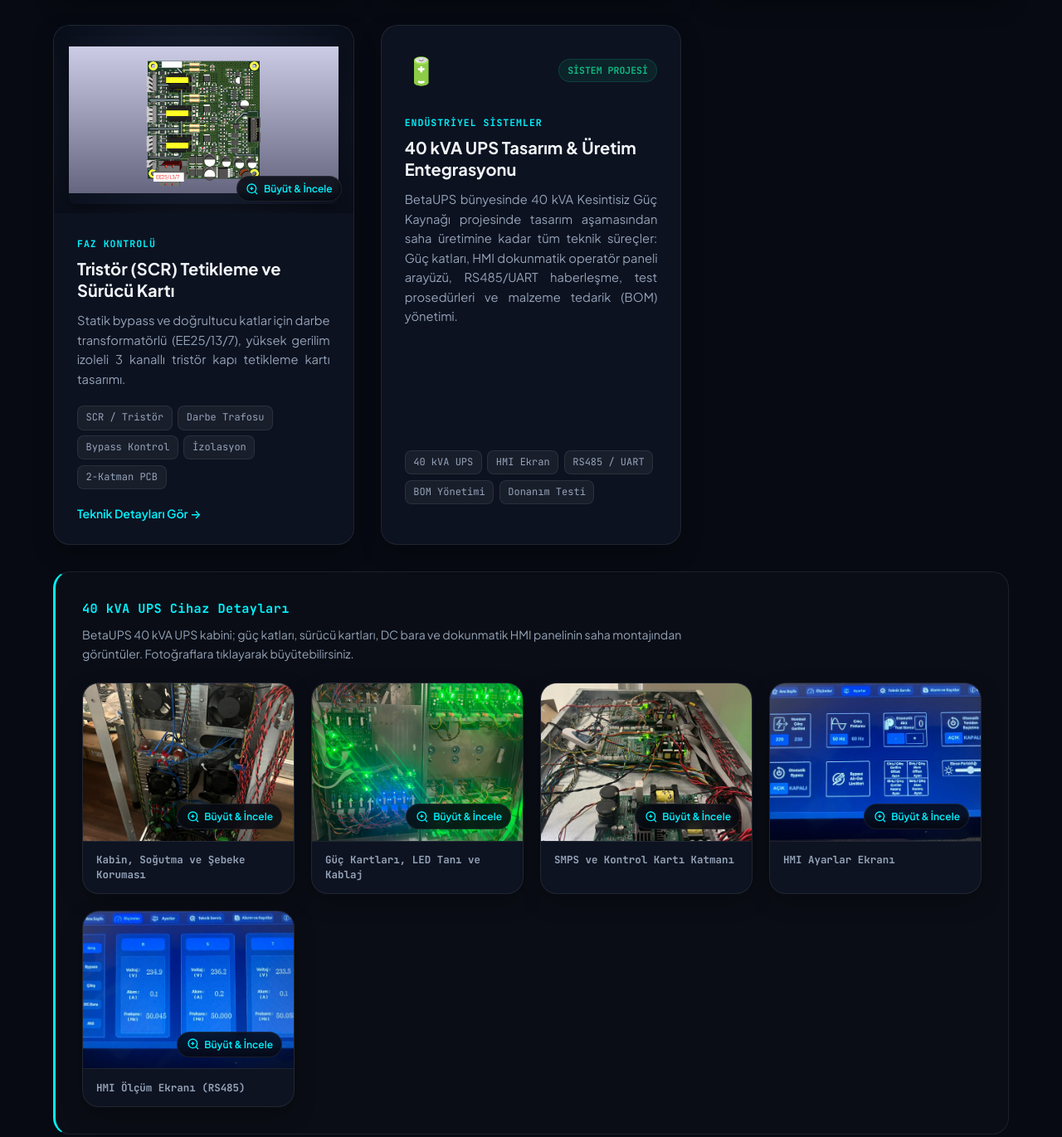
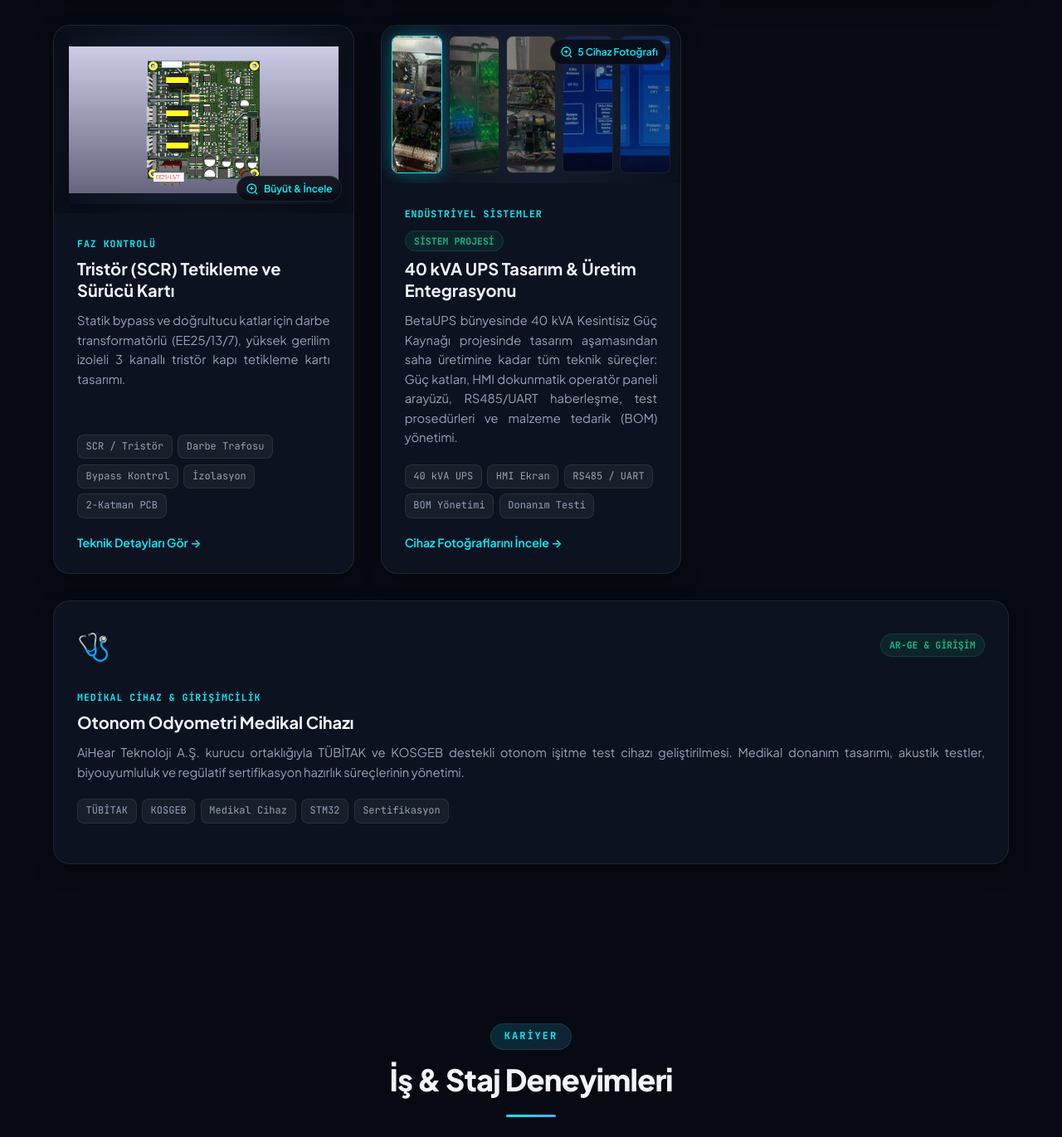
Before and after one commit to nihatcengiz/cv, a plain HTML site: page index.html in a window 1280 px wide. Shown: the part 2560-3931 px from the top of the page at 83% size. Drawn offline with Linux system fonts and the light colour scheme; animation ran at ten frames a second.

Commit message:
Move UPS photos into the project card as a thumbnail strip
Replace the standalone device gallery block with a photo strip inside
the 40 kVA UPS card, matching the other project cards.

```diff
--- a/index.html
+++ b/index.html
@@ -395,13 +395,40 @@
           </div>
 
           <!-- Card 4: 40 kVA UPS System -->
-          <div class="project-card glass-panel project-card-text">
-            <div class="project-card-icon-header">
-              <div class="system-icon">🔋</div>
-              <span class="system-badge" data-en="SYSTEM PROJECT">SİSTEM PROJESİ</span>
+          <div class="project-card glass-panel">
+            <div class="project-img-box project-img-showcase">
+              <div class="ups-gallery" id="ups-gallery">
+                <button type="button" class="ups-shot is-active" data-key="ups_img_cabinet" data-src="cihaz/WhatsApp Image 2026-11-05 at 20.27.55.jpeg" data-title="ups_img_cabinet_title" data-desc="ups_img_cabinet_desc">
+                  <img src="cihaz/WhatsApp Image 2026-11-05 at 20.27.55.jpeg" alt="40 kVA UPS Kabin ve Güç Katları" loading="lazy">
+                </button>
+                <button type="button" class="ups-shot" data-key="ups_img_power" data-src="cihaz/WhatsApp Image 2026-11-05 at 20.27.52.jpeg" data-title="ups_img_power_title" data-desc="ups_img_power_desc">
+                  <img src="cihaz/WhatsApp Image 2026-11-05 at 20.27.52.jpeg" alt="40 kVA UPS Güç Kartları ve Kablaj" loading="lazy">
+                </button>
+                <button type="button" class="ups-shot" data-key="ups_img_smps" data-src="cihaz/WhatsApp Image 2026-11-05 at 20.27.52 (1).jpeg" data-title="ups_img_smps_title" data-desc="ups_img_smps_desc">
+                  <img src="cihaz/WhatsApp Image 2026-11-05 at 20.27.52 (1).jpeg" alt="UPS Yardımcı Besleme ve Kontrol Kartları" loading="lazy">
+                </button>
+                <button type="button" class="ups-shot" data-key="ups_img_hmi_settings" data-src="cihaz/WhatsApp Image 2026-11-05 at 20.27.53 (1).jpeg" data-title="ups_img_hmi_settings_title" data-desc="ups_img_hmi_settings_desc">
+                  <img src="cihaz/WhatsApp Image 2026-11-05 at 20.27.53 (1).jpeg" alt="HMI Ayarlar Ekranı" loading="lazy">
+                </button>
+                <button type="button" class="ups-shot" data-key="ups_img_hmi_measure" data-src="cihaz/WhatsApp Image 2026-11-05 at 20.27.53 (2).jpeg" data-title="ups_img_hmi_measure_title" data-desc="ups_img_hmi_measure_desc">
+                  <img src="cihaz/WhatsApp Image 2026-11-05 at 20.27.53 (2).jpeg" alt="HMI Ölçüm Ekranı" loading="lazy">
+                </button>
+              </div>
+              <div class="zoom-badge">
+                <svg viewBox="0 0 24 24" width="16" height="16" stroke="currentColor" stroke-width="2" fill="none">
+                  <circle cx="11" cy="11" r="8"></circle>
+                  <line x1="21" y1="21" x2="16.65" y2="16.65"></line>
+                  <line x1="11" y1="8" x2="11" y2="14"></line>
+                  <line x1="8" y1="11" x2="14" y2="11"></line>
+                </svg>
+                <span data-i18n="ups_gallery_count">5 Fotoğraf</span>
+              </div>
             </div>
             <div class="project-info">
               <div class="project-category" data-en="INDUSTRIAL SYSTEMS">ENDÜSTRİYEL SİSTEMLER</div>
+              <div class="ups-badge-row">
+                <span class="system-badge" data-en="SYSTEM PROJECT">SİSTEM PROJESİ</span>
+              </div>
               <h3 class="project-title" data-i18n="sys_ups_title">40 kVA UPS Tasarım & Üretim Entegrasyonu</h3>
               <p class="project-desc" data-i18n="sys_ups_desc">
                 BetaUPS bünyesinde 40 kVA Kesintisiz Güç Kaynağı projesinde tasarım aşamasından saha üretimine kadar tüm teknik süreçler: Güç katları, HMI dokunmatik operatör paneli arayüzü, RS485/UART haberleşme, test prosedürleri ve malzeme tedarik (BOM) yönetimi.
@@ -413,97 +440,9 @@
                 <span class="tag" data-en="BOM Management">BOM Yönetimi</span>
                 <span class="tag" data-en="Hardware Testing">Donanım Testi</span>
               </div>
-            </div>
-          </div>
-        </div>
-
-        <!-- Assembly & On-Device Photos of the 40 kVA UPS -->
-        <div class="device-gallery">
-          <div class="device-gallery-header">
-            <h3 class="device-gallery-title" data-i18n="ups_gallery_title">40 kVA UPS Cihaz Detayları</h3>
-            <p class="device-gallery-sub" data-i18n="ups_gallery_sub">
-              BetaUPS 40 kVA UPS kabini; güç katları, sürücü kartları, DC bara ve dokunmatik HMI panelinin saha montajından görüntüler. Fotoğraflara tıklayarak büyütebilirsiniz.
-            </p>
-          </div>
-          <div class="device-gallery-grid">
-            <div class="project-card glass-panel device-shot" onclick="openLightbox('cihaz/WhatsApp Image 2026-11-05 at 20.27.55.jpeg', 'ups_img_cabinet_title', 'ups_img_cabinet_desc')">
-              <div class="project-img-box">
-                <img src="cihaz/WhatsApp Image 2026-11-05 at 20.27.55.jpeg" alt="40 kVA UPS Kabin ve Güç Katları" class="project-img" loading="lazy">
-                <div class="zoom-badge">
-                  <svg viewBox="0 0 24 24" width="16" height="16" stroke="currentColor" stroke-width="2" fill="none">
-                    <circle cx="11" cy="11" r="8"></circle>
-                    <line x1="21" y1="21" x2="16.65" y2="16.65"></line>
-                    <line x1="11" y1="8" x2="11" y2="14"></line>
-                    <line x1="8" y1="11" x2="14" y2="11"></line>
-                  </svg>
-                  <span data-i18n="zoom_hint">Büyüt & İncele</span>
-                </div>
-              </div>
-              <div class="device-caption" data-i18n="ups_img_cabinet_title">Kabin, Soğutma ve Şebeke Koruması</div>
-            </div>
-
-            <div class="project-card glass-panel device-shot" onclick="openLightbox('cihaz/WhatsApp Image 2026-11-05 at 20.27.52.jpeg', 'ups_img_power_title', 'ups_img_power_desc')">
-              <div class="project-img-box">
-                <img src="cihaz/WhatsApp Image 2026-11-05 at 20.27.52.jpeg" alt="40 kVA UPS Güç Kartları ve Kablaj" class="project-img" loading="lazy">
-                <div class="zoom-badge">
-                  <svg viewBox="0 0 24 24" width="16" height="16" stroke="currentColor" stroke-width="2" fill="none">
-                    <circle cx="11" cy="11" r="8"></circle>
-                    <line x1="21" y1="21" x2="16.65" y2="16.65"></line>
-                    <line x1="11" y1="8" x2="11" y2="14"></line>
-                    <line x1="8" y1="11" x2="14" y2="11"></line>
-                  </svg>
-                  <span data-i18n="zoom_hint">Büyüt & İncele</span>
-                </div>
-              </div>
-              <div class="device-caption" data-i18n="ups_img_power_title">Güç Kartları, LED Tanı ve Kablaj</div>
-            </div>
-
-            <div class="project-card glass-panel device-shot" onclick="openLightbox('cihaz/WhatsApp Image 2026-11-05 at 20.27.52 (1).jpeg', 'ups_img_smps_title', 'ups_img_smps_desc')">
-              <div class="project-img-box">
-                <img src="cihaz/WhatsApp Image 2026-11-05 at 20.27.52 (1).jpeg" alt="UPS Yardımcı Besleme ve Kontrol Kartları" class="project-img" loading="lazy">
-                <div class="zoom-badge">
-                  <svg viewBox="0 0 24 24" width="16" height="16" stroke="currentColor" stroke-width="2" fill="none">
-                    <circle cx="11" cy="11" r="8"></circle>
-                    <line x1="21" y1="21" x2="16.65" y2="16.65"></line>
-                    <line x1="11" y1="8" x2="11" y2="14"></line>
-                    <line x1="8" y1="11" x2="14" y2="11"></line>
-                  </svg>
-                  <span data-i18n="zoom_hint">Büyüt & İncele</span>
-                </div>
-              </div>
-              <div class="device-caption" data-i18n="ups_img_smps_title">SMPS ve Kontrol Kartı Katmanı</div>
-            </div>
-
-            <div class="project-card glass-panel device-shot" onclick="openLightbox('cihaz/WhatsApp Image 2026-11-05 at 20.27.53 (1).jpeg', 'ups_img_hmi_settings_title', 'ups_img_hmi_settings_desc')">
-              <div class="project-img-box">
-                <img src="cihaz/WhatsApp Image 2026-11-05 at 20.27.53 (1).jpeg" alt="HMI Ayarlar Ekranı" class="project-img" loading="lazy">
-                <div class="zoom-badge">
-                  <svg viewBox="0 0 24 24" width="16" height="16" stroke="currentColor" stroke-width="2" fill="none">
-                    <circle cx="11" cy="11" r="8"></circle>
-                    <line x1="21" y1="21" x2="16.65" y2="16.65"></line>
-                    <line x1="11" y1="8" x2="11" y2="14"></line>
-                    <line x1="8" y1="11" x2="14" y2="11"></line>
-                  </svg>
-                  <span data-i18n="zoom_hint">Büyüt & İncele</span>
-                </div>
-              </div>
-              <div class="device-caption" data-i18n="ups_img_hmi_settings_title">HMI Ayarlar Ekranı</div>
-            </div>
-
-            <div class="project-card glass-panel device-shot" onclick="openLightbox('cihaz/WhatsApp Image 2026-11-05 at 20.27.53 (2).jpeg', 'ups_img_hmi_measure_title', 'ups_img_hmi_measure_desc')">
-              <div class="project-img-box">
-                <img src="cihaz/WhatsApp Image 2026-11-05 at 20.27.53 (2).jpeg" alt="HMI Ölçüm Ekranı" class="project-img" loading="lazy">
-                <div class="zoom-badge">
-                  <svg viewBox="0 0 24 24" width="16" height="16" stroke="currentColor" stroke-width="2" fill="none">
-                    <circle cx="11" cy="11" r="8"></circle>
-                    <line x1="21" y1="21" x2="16.65" y2="16.65"></line>
-                    <line x1="11" y1="8" x2="11" y2="14"></line>
-                    <line x1="8" y1="11" x2="14" y2="11"></line>
-                  </svg>
-                  <span data-i18n="zoom_hint">Büyüt & İncele</span>
-                </div>
-              </div>
-              <div class="device-caption" data-i18n="ups_img_hmi_measure_title">HMI Ölçüm Ekranı (RS485)</div>
+              <button class="project-btn" type="button" id="ups-gallery-btn">
+                <span data-i18n="ups_gallery_cta">Cihaz Fotoğraflarını İncele</span> →
+              </button>
             </div>
           </div>
         </div>
--- a/script.js
+++ b/script.js
@@ -62,8 +62,8 @@ const i18nData = {
     lb_scr_desc: "Darbe trafolu 3 kanallı tristör tetikleme kartı (KiCad 3D render).",
     sys_ups_title: "40 kVA UPS Tasarım & Üretim Entegrasyonu",
     sys_ups_desc: "BetaUPS bünyesinde 40 kVA Kesintisiz Güç Kaynağı projesinde tasarım aşamasından saha üretimine kadar tüm teknik süreçler: Güç katları, HMI dokunmatik operatör paneli arayüzü, RS485/UART haberleşme, test prosedürleri ve malzeme tedarik (BOM) yönetimi.",
-    ups_gallery_title: "40 kVA UPS Cihaz Detayları",
-    ups_gallery_sub: "BetaUPS 40 kVA UPS kabini; güç katları, sürücü kartları, DC bara ve dokunmatik HMI panelinin saha montajından görüntüler. Fotoğraflara tıklayarak büyütebilirsiniz.",
+    ups_gallery_count: "5 Cihaz Fotoğrafı",
+    ups_gallery_cta: "Cihaz Fotoğraflarını İncele",
     ups_img_cabinet_title: "Kabin, Soğutma ve Şebeke Koruması",
     ups_img_cabinet_desc: "40 kVA UPS metal kabini; zorlamalı havalandırma fanları, bara bağlantıları, giriş/çıkış şalterleri ve şebeke koruma elemanları ile saha montajı.",
     ups_img_power_title: "Güç Kartları, LED Tanı ve Kablaj",
@@ -184,8 +184,8 @@ const i18nData = {
     lb_scr_desc: "3-channel thyristor firing board with pulse transformers (KiCad 3D render).",
     sys_ups_title: "40 kVA UPS Design & Production Integration",
     sys_ups_desc: "Full hardware and operational involvement at BetaUPS for 40 kVA UPS: Power stages, HMI touchscreen operator interface, RS485/UART protocol integration, validation testing, and procurement/BOM workflows.",
-    ups_gallery_title: "40 kVA UPS On-Device Details",
-    ups_gallery_sub: "Photos from the field assembly of the BetaUPS 40 kVA UPS cabinet: power stages, driver boards, DC bus and the touchscreen HMI panel. Click any photo to inspect it in full size.",
+    ups_gallery_count: "5 Device Photos",
+    ups_gallery_cta: "Inspect Device Photos",
     ups_img_cabinet_title: "Cabinet, Cooling & Mains Protection",
     ups_img_cabinet_desc: "40 kVA UPS metal cabinet in field assembly, with forced-air cooling fans, busbar connections, input/output breakers and mains protection devices.",
     ups_img_power_title: "Power Boards, LED Diagnostics & Wiring",
@@ -271,6 +271,7 @@ document.addEventListener('DOMContentLoaded', () => {
   initLanguage();
   initNavigation();
   initDropdown();
+  initUpsGallery();
   initYear();
 });
 
@@ -416,6 +417,39 @@ function initDropdown() {
 }
 
 // -----------------------------------------------------------------------------
+// UPS Device Photo Mini-Gallery (preview strip inside the project card)
+// -----------------------------------------------------------------------------
+function initUpsGallery() {
+  const gallery = document.getElementById('ups-gallery');
+  const ctaBtn = document.getElementById('ups-gallery-btn');
+  if (!gallery) return;
+
+  const shots = Array.from(gallery.querySelectorAll('.ups-shot'));
+  if (!shots.length) return;
+
+  const openShot = (shot) => {
+    shots.forEach((s) => s.classList.toggle('is-active', s === shot));
+    openLightbox(
+      shot.dataset.src,
+      shot.dataset.title,
+      shot.dataset.desc
+    );
+  };
+
+  shots.forEach((shot) => {
+    shot.addEventListener('click', () => openShot(shot));
+  });
+
+  // The CTA button opens the currently highlighted photo
+  if (ctaBtn) {
+    ctaBtn.addEventListener('click', () => {
+      const active = gallery.querySelector('.ups-shot.is-active') || shots[0];
+      openShot(active);
+    });
+  }
+}
+
+// -----------------------------------------------------------------------------
 // Lightbox Modal for PCB High-Resolution Inspection
 // -----------------------------------------------------------------------------
 function openLightbox(imageSrc, titleKey, descKey) {
--- a/style.css
+++ b/style.css
@@ -916,80 +916,73 @@ ul {
 }
 
 /* --------------------------------------------------------------------------
-   Device Photo Gallery (40 kVA UPS cabinet & HMI)
-   -------------------------------------------------------------------------- */
-.device-gallery {
-  margin-top: 2rem;
-  padding: 2rem;
-  background: rgba(255, 255, 255, 0.015);
+   UPS Device Photo Mini-Gallery (inside the 40 kVA UPS project card)
+   -------------------------------------------------------------------------- */
+.project-img-showcase {
+  padding: 0.75rem;
+  aspect-ratio: auto;
+  height: 190px;
+}
+
+/* Compact thumbnail strip so the card matches the other project cards */
+.project-img-showcase .zoom-badge {
+  top: 1rem;
+  right: 1rem;
+  bottom: auto;
+  background: rgba(7, 10, 18, 0.9);
+}
+
+.ups-gallery {
+  display: grid;
+  grid-template-columns: repeat(5, 1fr);
+  gap: 0.5rem;
+  width: 100%;
+  height: 100%;
+}
+
+.ups-shot {
+  position: relative;
+  padding: 0;
   border: 1px solid var(--border-color);
-  border-left: 3px solid var(--accent-cyan);
-  border-radius: var(--radius-lg);
-}
-
-[data-theme="light"] .device-gallery {
-  background: rgba(0, 0, 0, 0.015);
-}
-
-.device-gallery-header {
-  margin-bottom: 1.5rem;
-}
-
-.device-gallery-title {
-  font-family: var(--font-mono);
-  font-size: 0.95rem;
-  font-weight: 700;
-  letter-spacing: 0.5px;
-  color: var(--accent-cyan);
-  margin-bottom: 0.5rem;
-}
-
-.device-gallery-sub {
-  color: var(--text-muted);
-  font-size: 0.88rem;
-  line-height: 1.6;
-  max-width: 780px;
-}
-
-.device-gallery-grid {
-  display: grid;
-  grid-template-columns: repeat(auto-fit, minmax(220px, 1fr));
-  gap: 1.25rem;
-}
-
-.device-shot {
+  border-radius: var(--radius-sm);
+  overflow: hidden;
+  background: #090e1a;
   cursor: pointer;
-}
-
-.device-shot .project-img-box {
-  aspect-ratio: 4/3;
-  border-bottom: 1px solid var(--border-color);
-}
-
-.device-shot .project-img {
+  transition: border-color var(--transition-fast), transform var(--transition-fast), box-shadow var(--transition-fast);
+}
+
+.ups-shot img {
   width: 100%;
   height: 100%;
   object-fit: cover;
-  border-radius: 0;
-  box-shadow: none;
-}
-
-.device-shot:hover .project-img {
-  transform: scale(1.08);
-}
-
-.device-caption {
-  padding: 0.85rem 1rem;
-  font-family: var(--font-mono);
-  font-size: 0.78rem;
-  font-weight: 600;
-  color: var(--text-muted);
-  line-height: 1.4;
-  transition: color var(--transition-fast);
-}
-
-.device-shot:hover .device-caption {
-  color: var(--accent-cyan);
+  display: block;
+  opacity: 0.55;
+  transition: opacity var(--transition-fast), transform var(--transition-normal);
+}
+
+.ups-shot:hover img {
+  opacity: 0.85;
+}
+
+.ups-shot.is-active {
+  border-color: var(--accent-cyan);
+  box-shadow: var(--glow-cyan);
+}
+
+.ups-shot.is-active img,
+.ups-shot:hover img {
+  opacity: 1;
+  transform: scale(1.04);
+}
+
+/* Keyboard focus should stay visible without breaking the card layout */
+.ups-shot:focus-visible {
+  outline: 2px solid var(--accent-cyan);
+  outline-offset: 2px;
+}
+
+.ups-badge-row {
+  margin-bottom: 0.6rem;
 }
 
 .system-badge {
```
